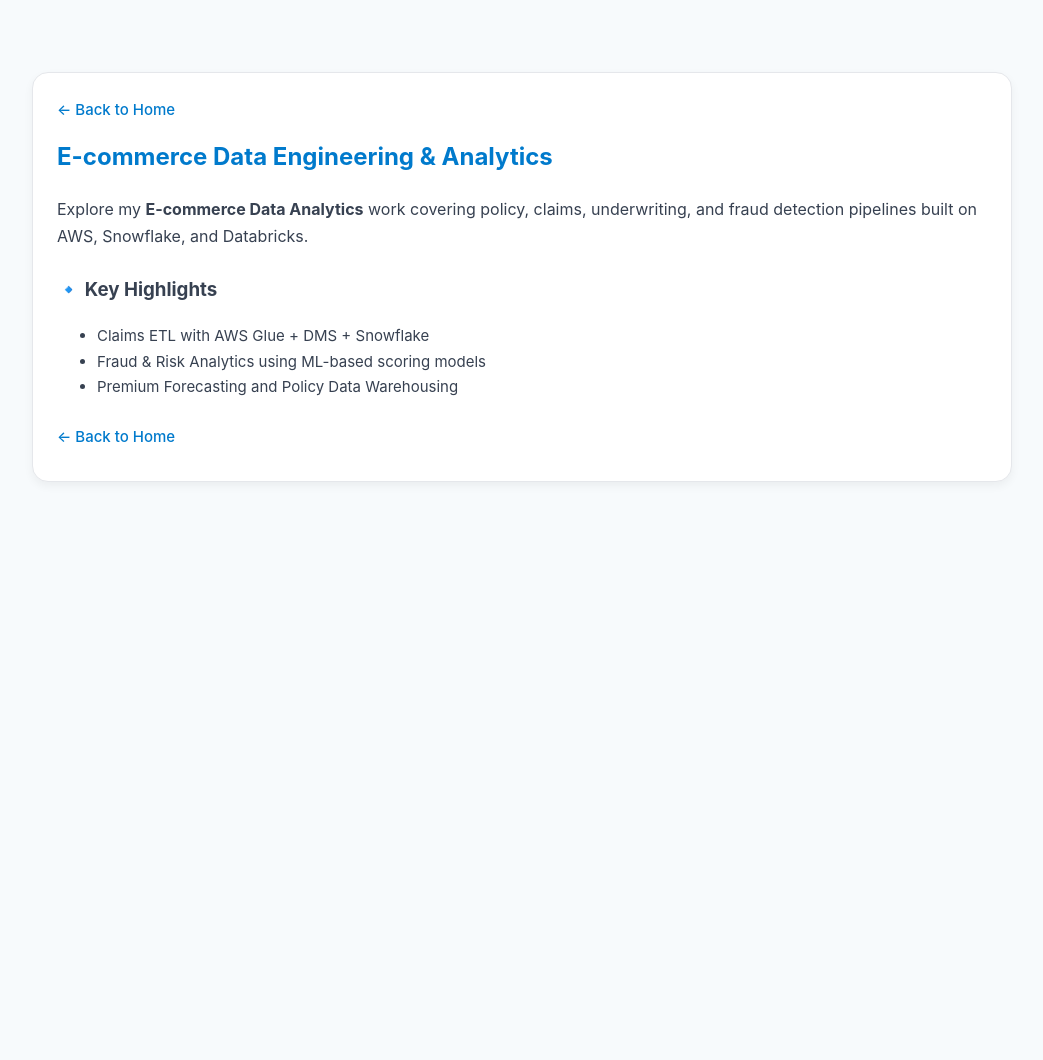
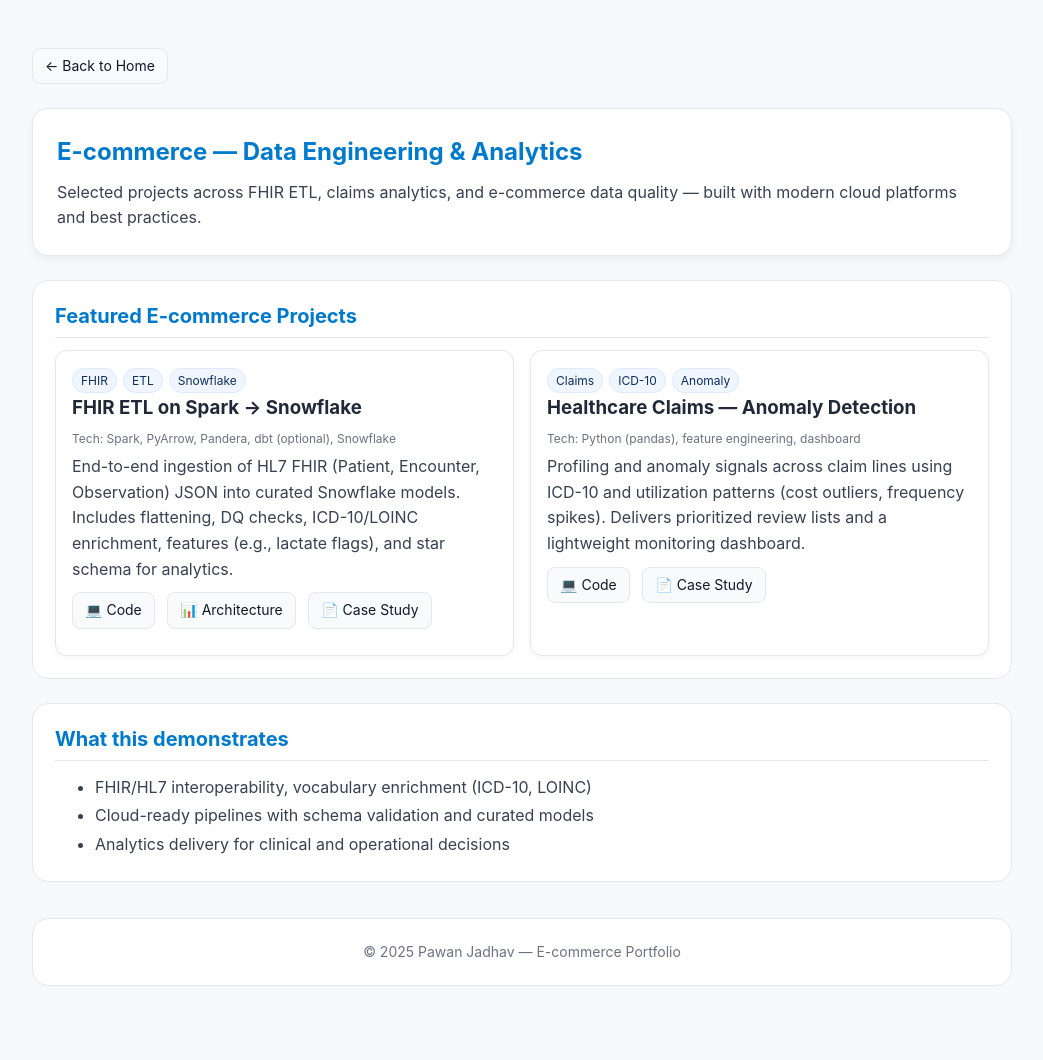
Before and after one commit to PawanJadhav7/PawanJadhav.github.io, a Jekyll site: the page built from ecommerce.html, in a window 1280 px wide. Shown: the whole page, without its empty margins (118-1161 px from the left). Built offline with Jekyll 4.4.1, drawn with Linux system fonts in a browser that asks for light colours; before the commit the page ends 900 px from its top, so only the background shows below that.

Commit message:
Refactor ecommerce.html for improved layout and content
Updated the title and enhanced the layout and content for better presentation of e-commerce data engineering and analytics projects.

```diff
--- a/ecommerce.html
+++ b/ecommerce.html
@@ -1,31 +1,82 @@
 ---
-title: "E-commerce Data Engineering and Anaytics"
+title: "E-commerce — Data Engineering & Analytics"
 layout: default
+permalink: /ecommerce.html
+description: "Portfolio projects in e-commerce data engineering, FHIR, and analytics."
 ---
-
-<section style="max-width:1100px;margin:40px auto;padding:24px;background:#ffffff;border:1px solid #e5e7eb;border-radius:16px;box-shadow:0 4px 10px rgba(0,0,0,0.05);">
-
-  <!-- Back to Home -->
-  <a href="/" style="display:inline-flex;align-items:center;gap:6px;font-size:15px;color:#007ACC;text-decoration:none;font-weight:500;margin-bottom:16px;">
+<p style="margin:16px 0;">
+  <a href="/" class="btn" style="display:inline-flex;align-items:center;gap:6px;
+      padding:6px 12px;border-radius:8px;border:1px solid #e5e7eb;
+      background:#f8fafc;color:#111827;text-decoration:none;font-size:14px;">
     ← Back to Home
   </a>
-
-  <h1 style="color:#007ACC;margin-top:0;">E-commerce Data Engineering & Analytics</h1>
-
-  <p style="font-size:16px;line-height:1.7;color:#374151;">
-    Explore my <strong>E-commerce Data Analytics</strong> work covering policy, claims, underwriting, and fraud detection pipelines built on AWS, Snowflake, and Databricks.
-  </p>
-
-  <h3 style="margin-top:24px;color:#374151;">🔹 Key Highlights</h3>
-  <ul style="color:#374151;line-height:1.7;font-size:15px;">
-    <li>Claims ETL with AWS Glue + DMS + Snowflake</li>
-    <li>Fraud & Risk Analytics using ML-based scoring models</li>
-    <li>Premium Forecasting and Policy Data Warehousing</li>
-  </ul>
-
-  <p style="margin-top:24px;">
-    <a href="/" style="display:inline-flex;align-items:center;gap:6px;font-size:15px;color:#007ACC;text-decoration:none;font-weight:500;">
-      ← Back to Home
-    </a>
+</p>
+<section style="background:#fff;border:1px solid #e5e7eb;border-radius:16px;padding:24px;margin:24px 0;box-shadow:0 4px 10px rgba(0,0,0,.05);">
+  <h1 style="color:#007ACC;margin:0 0 8px;">E-commerce — Data Engineering & Analytics</h1>
+  <p style="color:#374151;margin:0;">
+    Selected projects across FHIR ETL, claims analytics, and e-commerce data quality — built with modern cloud platforms and best practices.
   </p>
 </section>
+
+<style>
+  .grid{display:grid;grid-template-columns:repeat(2,minmax(260px,1fr));gap:16px}
+  @media(max-width:800px){.grid{grid-template-columns:1fr}}
+  .card{border:1px solid #e5e7eb;border-radius:12px;background:#fff;padding:16px;box-shadow:0 2px 6px rgba(0,0,0,.04)}
+  .card h3{margin:0 0 6px;color:#1f2937}
+  .card p{margin:0 0 10px;color:#374151;line-height:1.6}
+  .meta{font-size:12px;color:#6b7280;margin-bottom:6px}
+  .btn{display:inline-flex;align-items:center;justify-content:center;padding:6px 12px;border-radius:8px;border:1px solid #e5e7eb;background:#f8fafc;color:#111827;text-decoration:none;font-size:14px;margin-right:8px}
+  .btn:hover{background:#fff;box-shadow:0 4px 14px rgba(0,0,0,.08)}
+  .pill{display:inline-block;background:#eff6ff;color:#0f2e5e;border:1px solid #dbeafe;padding:2px 8px;border-radius:999px;font-size:12px;margin-right:6px}
+</style>
+
+<section style="margin:24px 0;">
+  <h2 style="color:#007ACC;margin:0 0 12px;">Featured E-commerce Projects</h2>
+  <div class="grid">
+
+    <!-- Project 1: FHIR ETL -->
+    <article class="card">
+      <span class="pill">FHIR</span><span class="pill">ETL</span><span class="pill">Snowflake</span>
+      <h3>FHIR ETL on Spark → Snowflake</h3>
+      <div class="meta">Tech: Spark, PyArrow, Pandera, dbt (optional), Snowflake</div>
+      <p>
+        End-to-end ingestion of HL7 FHIR (Patient, Encounter, Observation) JSON into curated Snowflake models.
+        Includes flattening, DQ checks, ICD-10/LOINC enrichment, features (e.g., lactate flags), and star schema for analytics.
+      </p>
+      <p>
+        <a class="btn" href="https://github.com/PawanJadhav7/fhir-enrichment-pipeline" target="_blank" rel="noopener">💻 Code</a>
+        <a class="btn" href="assets/images/fhir_enrichment_arch.png" target="_blank" rel="noopener">📊 Architecture</a>
+        <a class="btn" href="/projects/healthcare-fhir-etl/" target="_blank" rel="noopener">📄 Case Study</a>
+      </p>
+    </article>
+
+    <!-- Project 2: Claims Anomaly Detection -->
+    <article class="card">
+      <span class="pill">Claims</span><span class="pill">ICD-10</span><span class="pill">Anomaly</span>
+      <h3>Healthcare Claims — Anomaly Detection</h3>
+      <div class="meta">Tech: Python (pandas), feature engineering, dashboard</div>
+      <p>
+        Profiling and anomaly signals across claim lines using ICD-10 and utilization patterns (cost outliers, frequency spikes).
+        Delivers prioritized review lists and a lightweight monitoring dashboard.
+      </p>
+      <p>
+        <a class="btn" href="https://github.com/PawanJadhav/Healthcare-Claims" target="_blank" rel="noopener">💻 Code</a>
+        <a class="btn" href="/projects/healthcare-claims/" target="_blank" rel="noopener">📄 Case Study</a>
+      </p>
+    </article>
+
+  </div>
+</section>
+
+<section style="margin:24px 0;">
+  <h2 style="color:#007ACC;margin:0 0 12px;">What this demonstrates</h2>
+  <ul style="margin:0;color:#374151;line-height:1.8;">
+    <li>FHIR/HL7 interoperability, vocabulary enrichment (ICD-10, LOINC)</li>
+    <li>Cloud-ready pipelines with schema validation and curated models</li>
+    <li>Analytics delivery for clinical and operational decisions</li>
+  </ul>
+</section>
+
+<section style="text-align:center;margin:36px 0 10px;color:#6b7280;font-size:14px;">
+  © 2025 Pawan Jadhav — E-commerce Portfolio
+</section>
```
